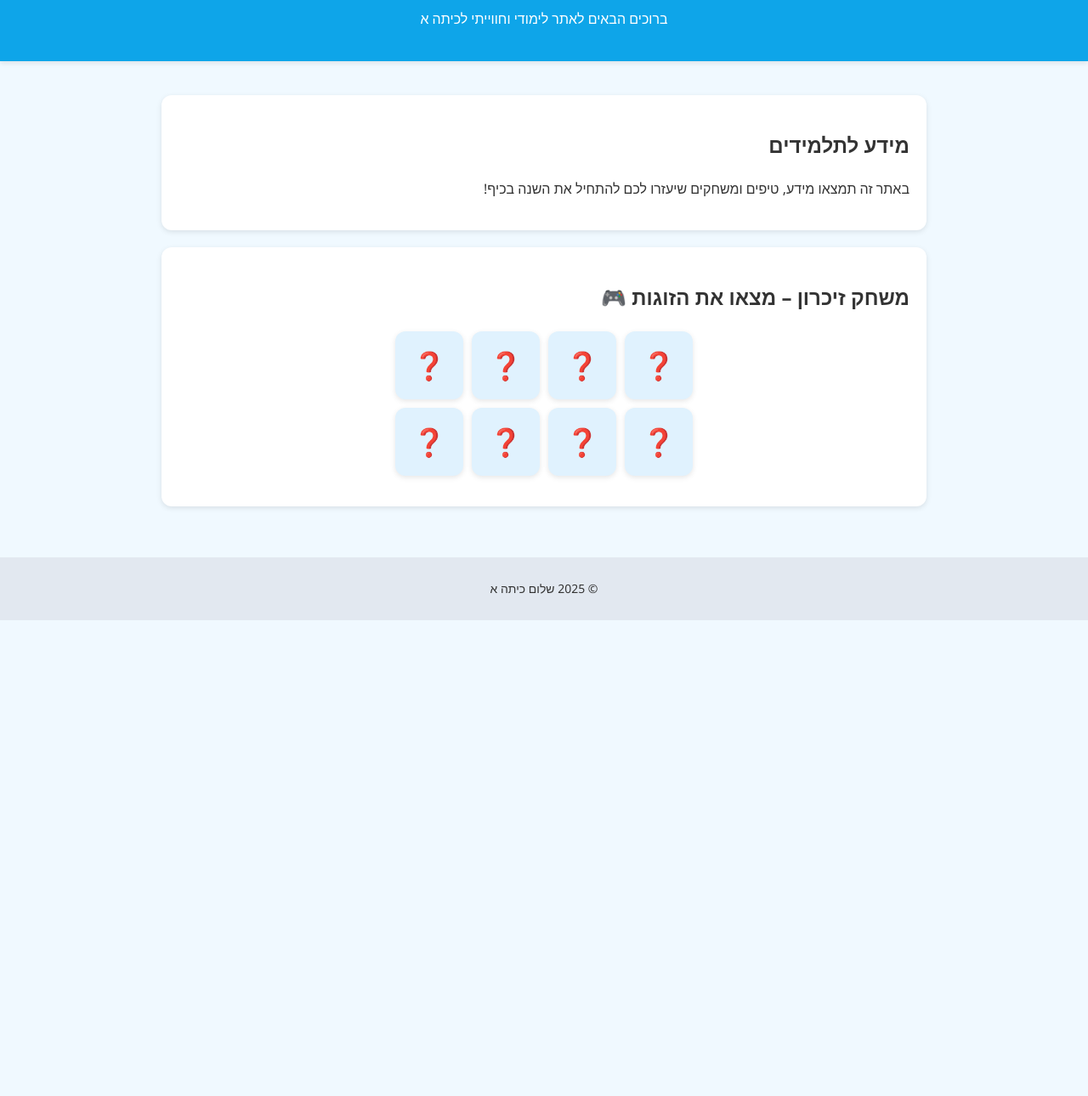
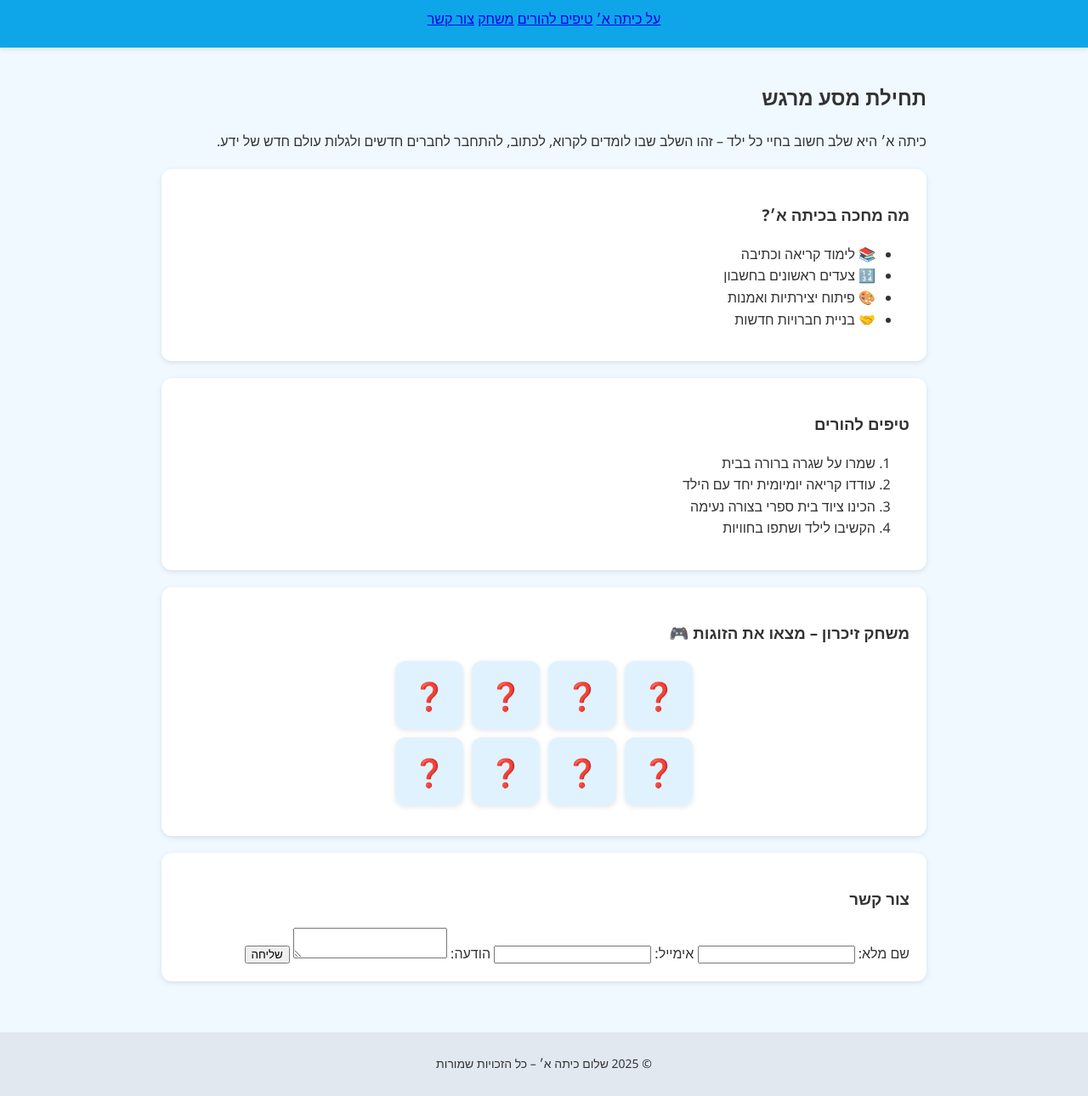
Before and after one commit to shai360hai/gradeA, a plain HTML site: page index.html in a window 1280 px wide. Shown: the part 104-1394 px from the top of the page at 85% size. Before the commit the page ends 834 px from the top, so only its background shows below. Drawn offline with Linux system fonts and the light colour scheme.

Commit message:
Update index.html

```diff
--- a/index.html
+++ b/index.html
@@ -1,33 +1,67 @@
 <!DOCTYPE html>
 <html lang="he" dir="rtl">
 <head>
-  <meta charset="UTF-8">
-  <meta name="viewport" content="width=device-width, initial-scale=1.0">
-  <title>שלום כיתה א</title>
-  <link rel="stylesheet" href="style.css">
+  <meta charset="UTF-8" />
+  <meta name="viewport" content="width=device-width, initial-scale=1.0" />
+  <title>שלום כיתה א׳</title>
+  <link rel="stylesheet" href="style.css" />
 </head>
 <body>
   <header>
-    <h1>שלום כיתה א 🎒</h1>
-    <p>ברוכים הבאים לאתר לימודי וחווייתי לכיתה א</p>
+    <h1>שלום כיתה א׳ ✨</h1>
+    <nav>
+      <a href="#about">על כיתה א׳</a>
+      <a href="#tips">טיפים להורים</a>
+      <a href="#game">משחק</a>
+      <a href="#contact">צור קשר</a>
+    </nav>
   </header>
 
   <main>
-    <section class="card">
-      <h2>מידע לתלמידים</h2>
-      <p>באתר זה תמצאו מידע, טיפים ומשחקים שיעזרו לכם להתחיל את השנה בכיף!</p>
+    <section id="hero">
+      <h2>תחילת מסע מרגש</h2>
+      <p>כיתה א׳ היא שלב חשוב בחיי כל ילד – זהו השלב שבו לומדים לקרוא, לכתוב, להתחבר לחברים חדשים ולגלות עולם חדש של ידע.</p>
     </section>
 
-    <!-- משחק זיכרון -->
-    <section id="game" class="card" aria-labelledby="game-h">
-      <h2 id="game-h">משחק זיכרון – מצאו את הזוגות 🎮</h2>
+    <section id="about" class="card">
+      <h3>מה מחכה בכיתה א׳?</h3>
+      <ul>
+        <li>📚 לימוד קריאה וכתיבה</li>
+        <li>🔢 צעדים ראשונים בחשבון</li>
+        <li>🎨 פיתוח יצירתיות ואמנות</li>
+        <li>🤝 בניית חברויות חדשות</li>
+      </ul>
+    </section>
+
+    <section id="tips" class="card">
+      <h3>טיפים להורים</h3>
+      <ol>
+        <li>שמרו על שגרה ברורה בבית</li>
+        <li>עודדו קריאה יומיומית יחד עם הילד</li>
+        <li>הכינו ציוד בית ספרי בצורה נעימה</li>
+        <li>הקשיבו לילד ושתפו בחוויות</li>
+      </ol>
+    </section>
+
+    <section id="game" class="card">
+      <h3>משחק זיכרון – מצאו את הזוגות 🎮</h3>
       <div class="memory-game"></div>
       <p id="game-msg" class="muted"></p>
+    </section>
+
+    <section id="contact" class="card">
+      <h3>צור קשר</h3>
+      <form>
+        <label>שם מלא: <input type="text" required></label>
+        <label>אימייל: <input type="email" required></label>
+        <label>הודעה: <textarea required></textarea></label>
+        <button type="submit">שליחה</button>
+      </form>
     </section>
   </main>
 
   <footer>
-    <p>© 2025 שלום כיתה א</p>
+    <p>© 2025 שלום כיתה א׳ – כל הזכויות שמורות</p>
   </footer>
 
   <script src="script.js"></script>
```
